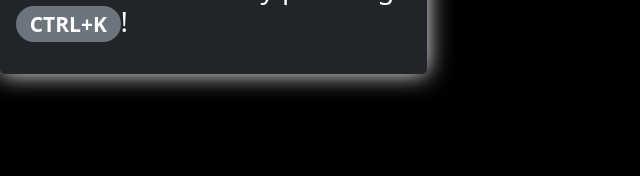
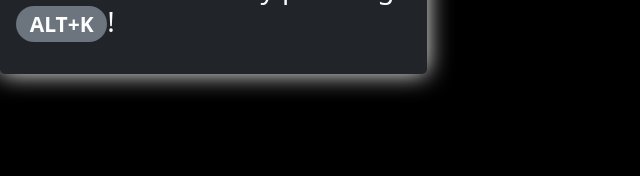
Before and after one commit to BaggyBoi/baggyboi.github.io, a plain HTML site: page index.html in a window 1280 px wide. Shown: the part 560-736 px from the top of the page, 0-640 px from the left. Drawn offline with nearby package versions, Linux system fonts and the light colour scheme; a web font is replaced by a local one.

Commit message:
turned CTRL+K to ALT+K

```diff
--- a/index.html
+++ b/index.html
@@ -224,7 +224,7 @@
     <div id="hint" class="col-xl-4 col-md-6 bg-dark text-light py-2 rounded-3 px-3">
         <h1 class="fw-bold">Psst!</h1>
         <h3>Hey you! Did you know that there was a menu for additional stuff? Try pressing <span
-                class="badge rounded-pill bg-secondary mb-3">CTRL+K</span>!<p class="for-mobile">...? Ah, you are using mobile? Fine, there is a button in the header.</p></h3>
+                class="badge rounded-pill bg-secondary mb-3">ALT+K</span>!<p class="for-mobile">...? Ah, you are using mobile? Fine, there is a button in the header.</p></h3>
     </div>
     <span id="background">
         <div id="menu" class=" bg-dark col-10 text-light p-3">
```
